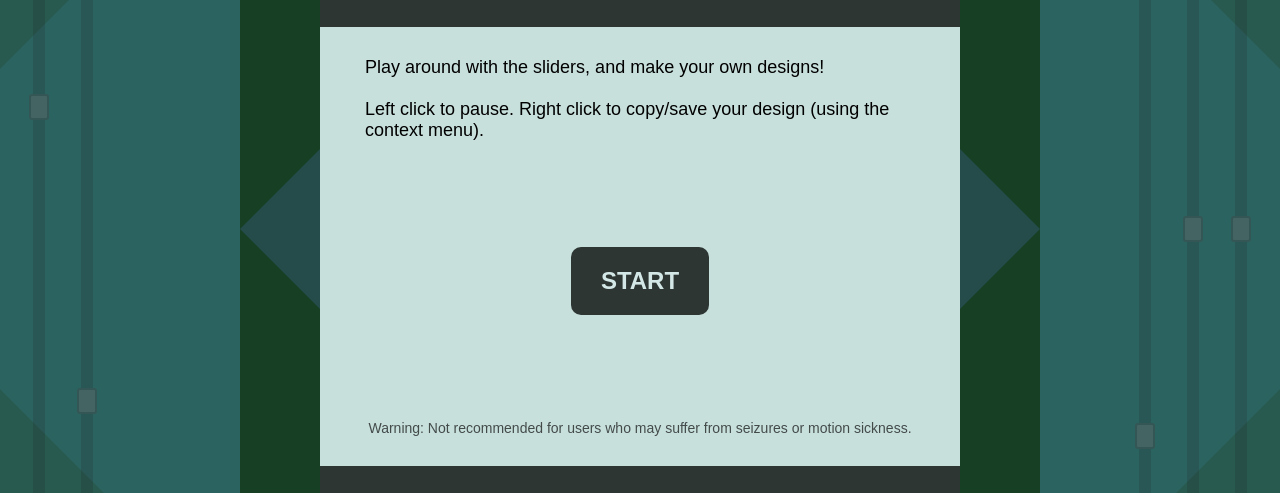
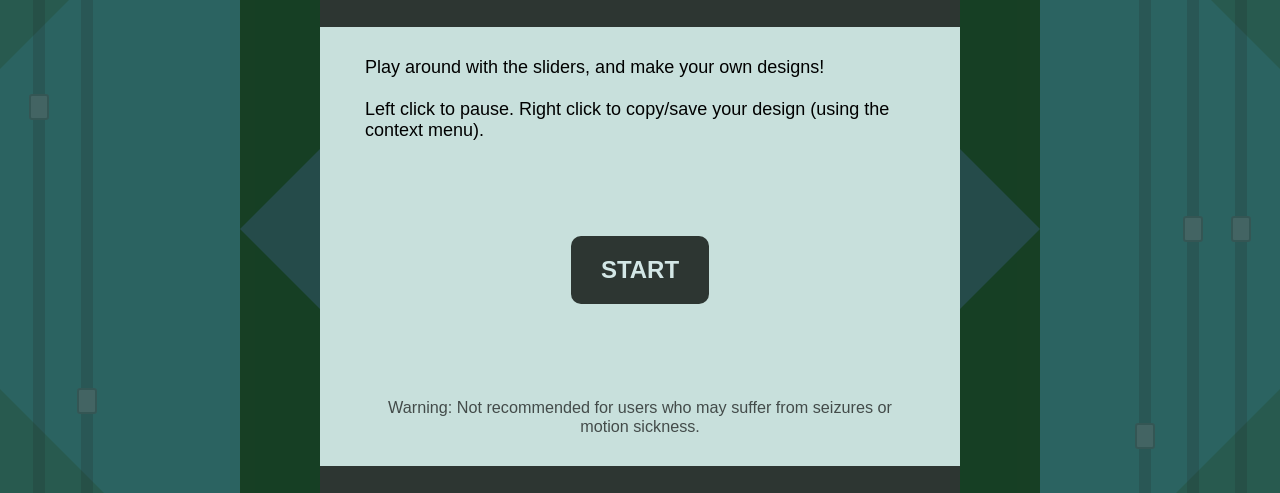
Before and after one commit to ParaLogia/dessin, a website built with webpack: page index.html in a window 1280 px wide. Shown: the part 171-664 px from the top of the page. Built offline with Linux system fonts and the light colour scheme.

Commit message:
Adjust modal styling

```diff
--- a/src/styles/modal.scss
+++ b/src/styles/modal.scss
@@ -1,7 +1,7 @@
 
 #start-button {
   padding: 20px 30px;
-  margin: 10px 0px;
+  margin: 10px auto;
   background: #2d3632;
   color: rgb(211, 231, 230);
   font-size: 24px;
@@ -77,12 +77,13 @@
   display: flex;
   flex-direction: column;
   justify-content: space-between;
-  align-items: center;
+  align-items: stretch;
 }
 
 .warning {
-  font-size: 14px;
+  font-size: 0.9em;
   color: #000a;
+  text-align: center;
 }
 
 .credits {
```
Also changed, not shown: dist/main.css, dist/main.js, 2 other files.
